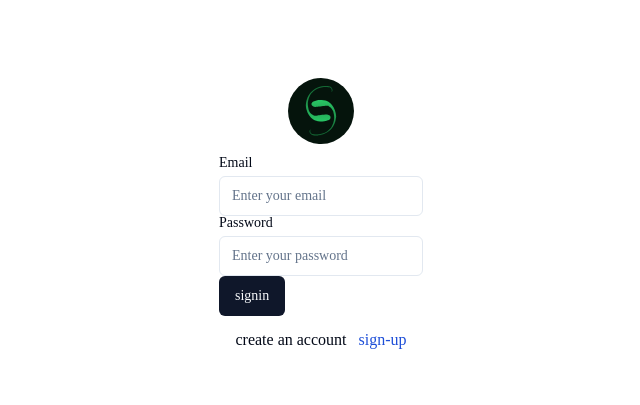
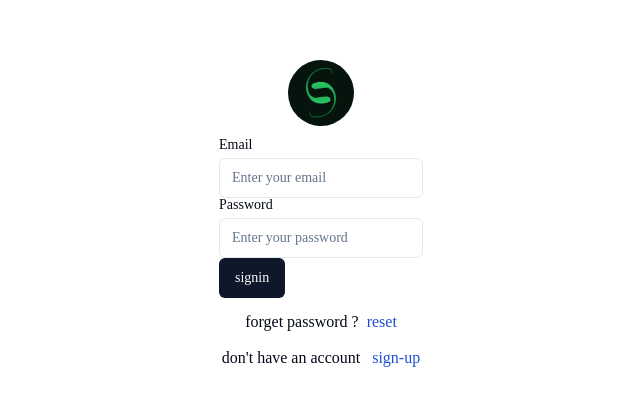
Before and after one commit to hcoretech/software_city, a Next.js app: page /sign-in in a window 1280 px wide. Shown: the part 169-574 px from the top of the page, without its empty margins (191-831 px from the left). Built offline with nearby package versions, Linux system fonts and the light colour scheme.

Commit message:
good morning from these side

```diff
--- a/components/authForm.tsx
+++ b/components/authForm.tsx
@@ -162,10 +162,29 @@ return(
                 </form>
               </Form>
 
+
+                  {
+                      type === "sign-in" &&(
+                        <div className="flex gap-2">
+                   <p className="">
+
+                        forget password ?
+
+                  </p>
+                  <Link className="text-blue-700" href='/'>
+                    reset
+                  </Link>
+                  </div>
+                   )
+                  }
+
+
+
               {
-                 <div className="flex gap-3">
+
+                 <div className="flex  gap-3">
                   <p>
-                    {type === "sign-in" ?"create an account"
+                    {type === "sign-in" ? "don't have an account"
                     : "already have an account"}
                  </p>
                  <Link className="text-blue-700" href={`${type === "sign-in" ?"/sign-up":"/sign-in"}`}>
```
